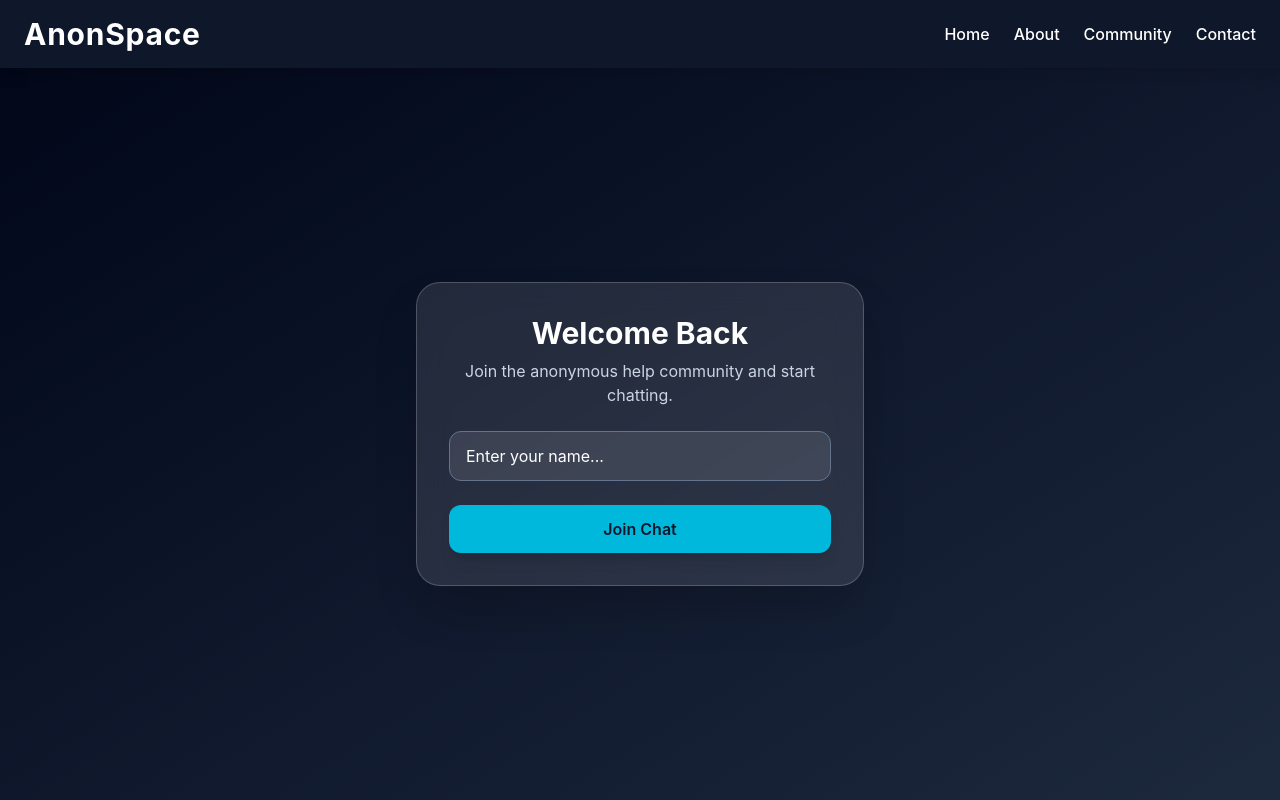
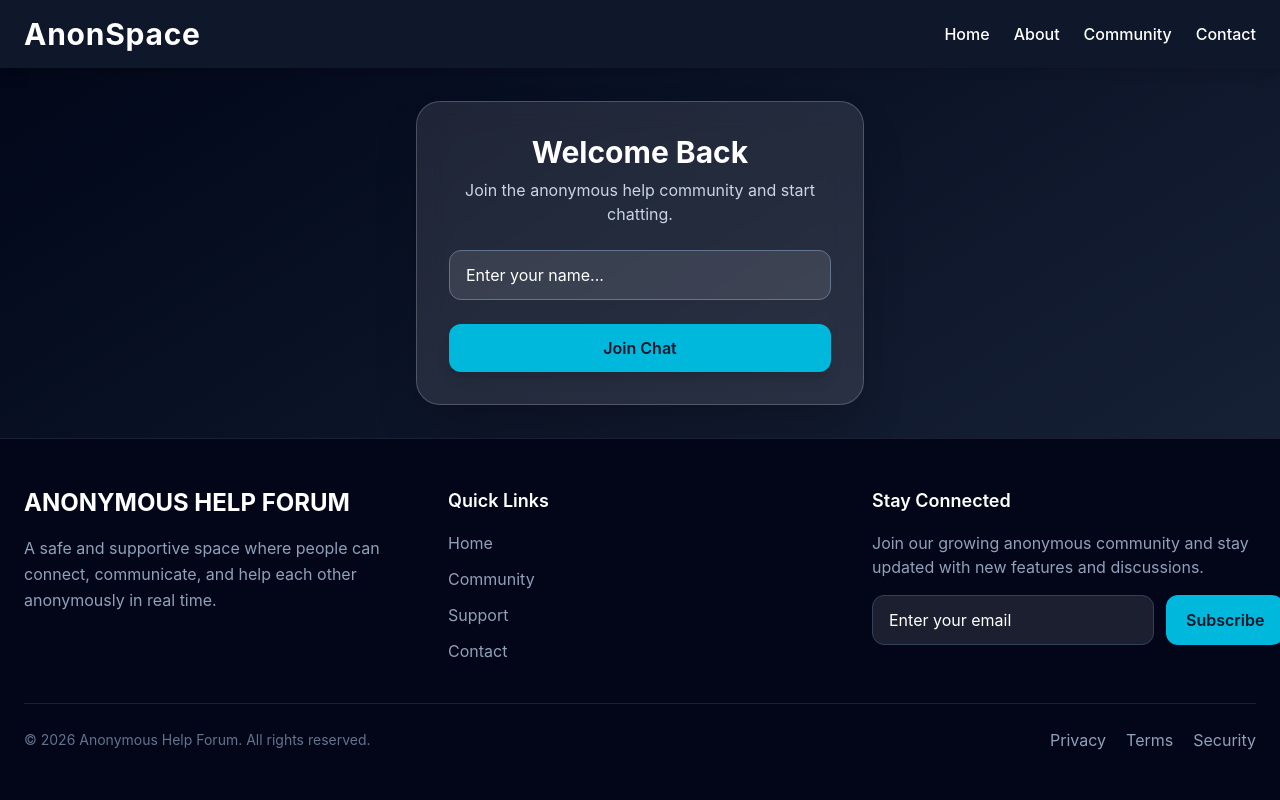
Before and after one commit to xwizardcoder/AnonSpace, a React (Vite) app: page / in a window 1280 px wide. Built offline with nearby package versions, Linux system fonts and the light colour scheme; no server answers.

Commit message:
Update App.jsx

```diff
--- a/src/App.jsx
+++ b/src/App.jsx
@@ -9,11 +9,12 @@ const App = () => {
   const [joined, setJoined] = useState(false);
 
   return (
+    <>
       <div className="h-screen overflow-hidden flex flex-col bg-gradient-to-br from-slate-950 via-slate-900 to-slate-800">
 
         <Header />
 
-      <main className="flex-1 overflow-hidden flex items-center justify-center px-4 py-4">
+        <div className="flex-1 flex items-center justify-center px-4 py-4 overflow-hidden">
 
           <div
             className={`w-full ${
@@ -55,9 +56,12 @@ const App = () => {
             )}
           </div>
 
-      </main>
+        </div>
+
+        <Footer />
 
       </div>
+    </>
   );
 };
 
```
Lines whose indentation alone changed are shown as unchanged.
